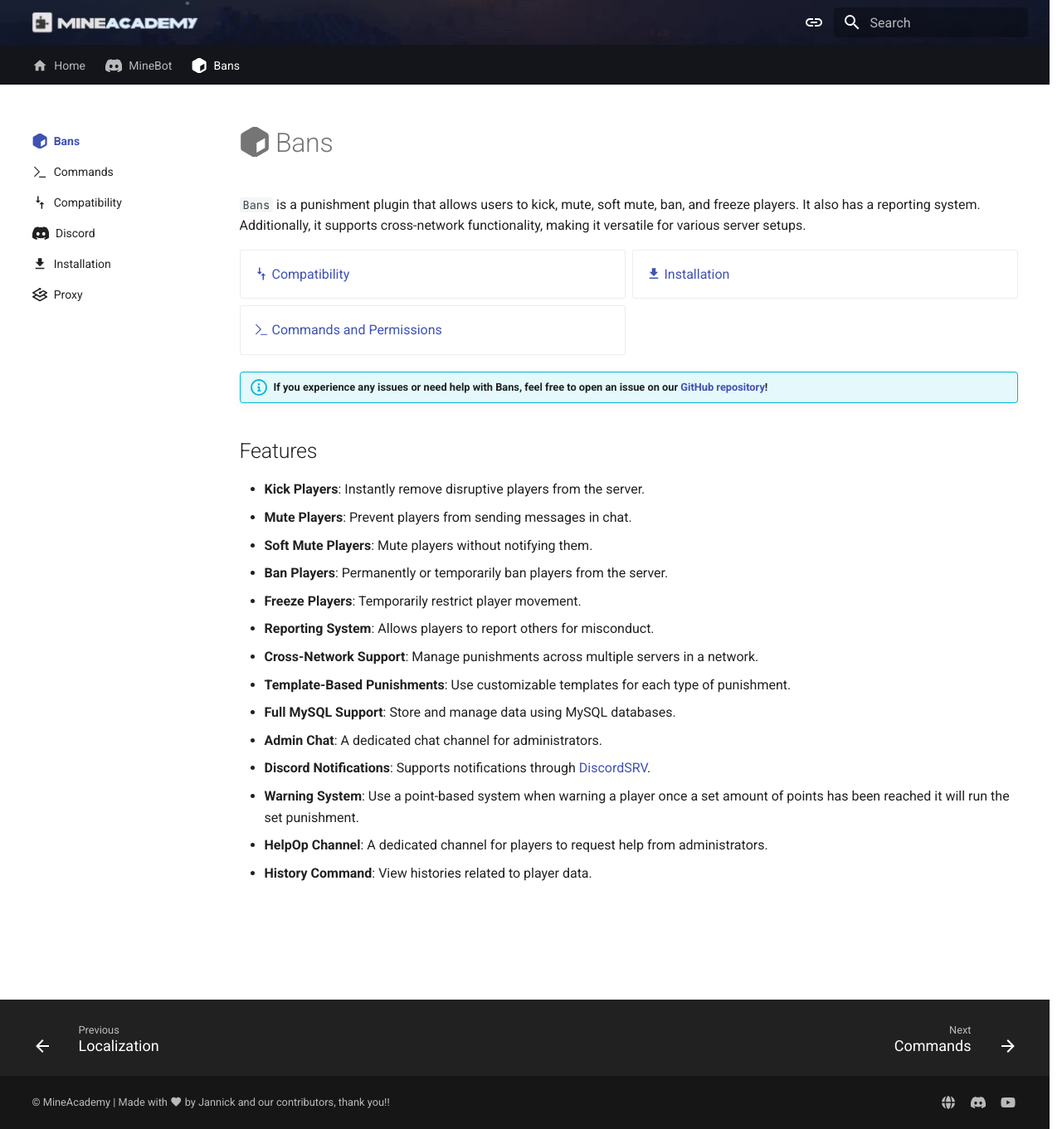
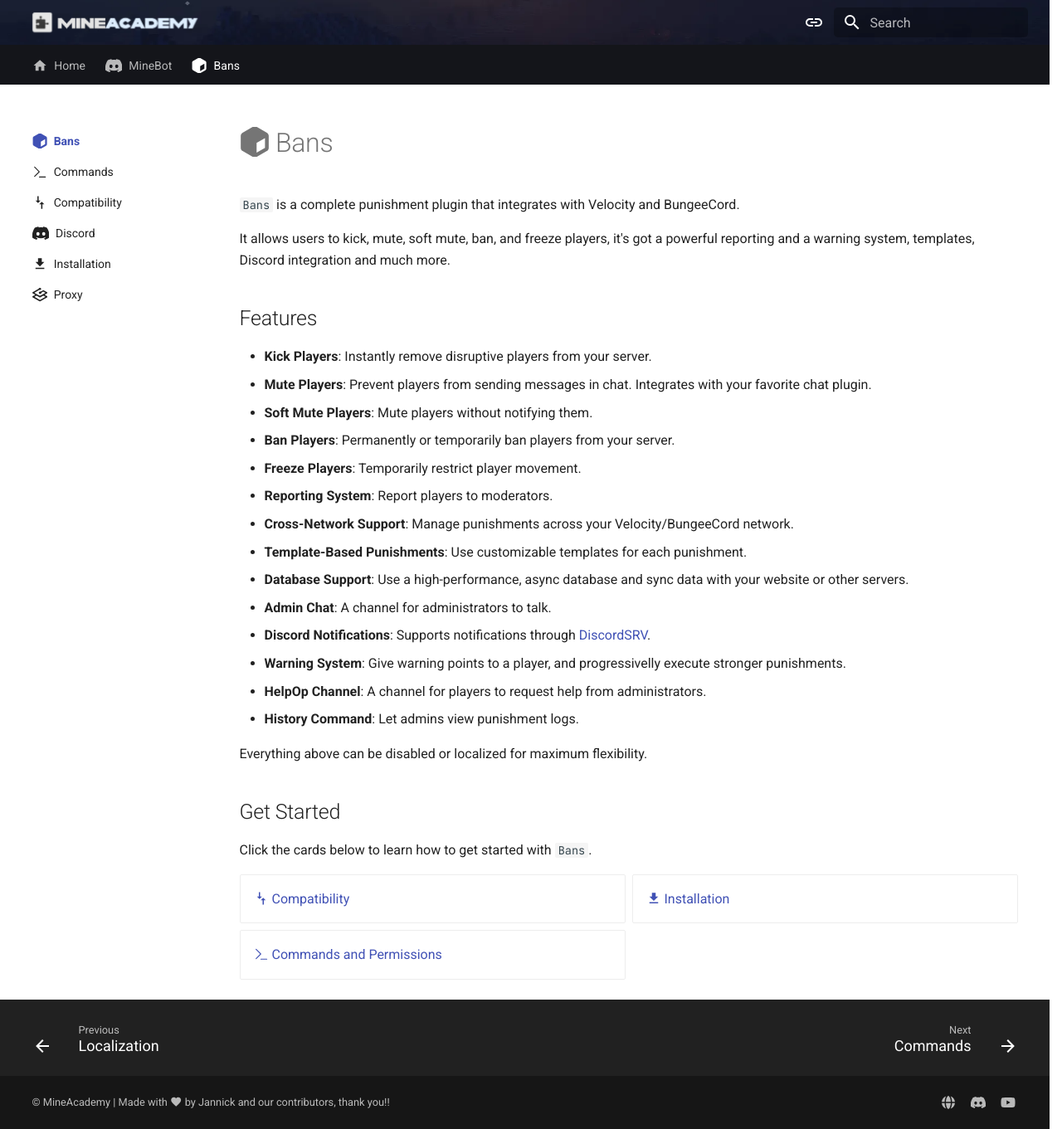
Before and after one commit to kangarko/docs, an MkDocs documentation site: the page built from docs/bans/index.md, in a window 1280 px wide and 1361 px high. Shown: the whole window at 83% size. Built offline with MkDocs 1.6.1 and Material for MkDocs 9.7.7, drawn with Linux system fonts in a browser that asks for light colours; plug-ins that fetch from the network failed and are left out; comment, search, counter and statistics services are not loaded.

Commit message:
Rewrite bans home

```diff
--- a/docs/bans/index.md
+++ b/docs/bans/index.md
@@ -8,7 +8,32 @@
 
 # :fontawesome-solid-cube: Bans
 
-`Bans` is a punishment plugin that allows users to kick, mute, soft mute, ban, and freeze players. It also has a reporting system. Additionally, it supports cross-network functionality, making it versatile for various server setups.
+`Bans` is a complete punishment plugin that integrates with Velocity and BungeeCord.
+
+It allows users to kick, mute, soft mute, ban, and freeze players, it's got a powerful reporting and a warning system, templates, Discord integration and much more.
+
+## Features
+
+- **Kick Players**: Instantly remove disruptive players from your server.
+- **Mute Players**: Prevent players from sending messages in chat. Integrates with your favorite chat plugin.
+- **Soft Mute Players**: Mute players without notifying them.
+- **Ban Players**: Permanently or temporarily ban players from your server.
+- **Freeze Players**: Temporarily restrict player movement.
+- **Reporting System**: Report players to moderators.
+- **Cross-Network Support**: Manage punishments across your Velocity/BungeeCord network.
+- **Template-Based Punishments**: Use customizable templates for each punishment.
+- **Database Support**: Use a high-performance, async database and sync data with your website or other servers.
+- **Admin Chat**: A channel for administrators to talk.
+- **Discord Notifications**: Supports notifications through [DiscordSRV](https://www.spigotmc.org/resources/discordsrv.18494/).
+- **Warning System**: Give warning points to a player, and progressivelly execute stronger punishments.
+- **HelpOp Channel**: A channel for players to request help from administrators.
+- **History Command**: Let admins view punishment logs.
+
+Everything above can be disabled or localized for maximum flexibility.
+
+## Get Started
+
+Click the cards below to learn how to get started with `Bans`.
 
 <div class="grid cards" markdown>
 
@@ -17,22 +42,3 @@
 - [:octicons-command-palette-24: Commands and Permissions](./commands/index.md)
 
 </div>
-
-!!! info "If you experience any issues or need help with **Bans**, feel free to open an issue on our [GitHub repository](https://github.com/kangarko/Bans/issues)!"
-
-## Features
-
-- **Kick Players**: Instantly remove disruptive players from the server.
-- **Mute Players**: Prevent players from sending messages in chat.
-- **Soft Mute Players**: Mute players without notifying them.
-- **Ban Players**: Permanently or temporarily ban players from the server.
-- **Freeze Players**: Temporarily restrict player movement.
-- **Reporting System**: Allows players to report others for misconduct.
-- **Cross-Network Support**: Manage punishments across multiple servers in a network.
-- **Template-Based Punishments**: Use customizable templates for each type of punishment.
-- **Full MySQL Support**: Store and manage data using MySQL databases.
-- **Admin Chat**: A dedicated chat channel for administrators.
-- **Discord Notifications**: Supports notifications through [DiscordSRV](https://www.spigotmc.org/resources/discordsrv.18494/).
-- **Warning System**: Use a point-based system when warning a player once a set amount of points has been reached it will run the set punishment.
-- **HelpOp Channel**: A dedicated channel for players to request help from administrators.
-- **History Command**: View histories related to player data.
```
